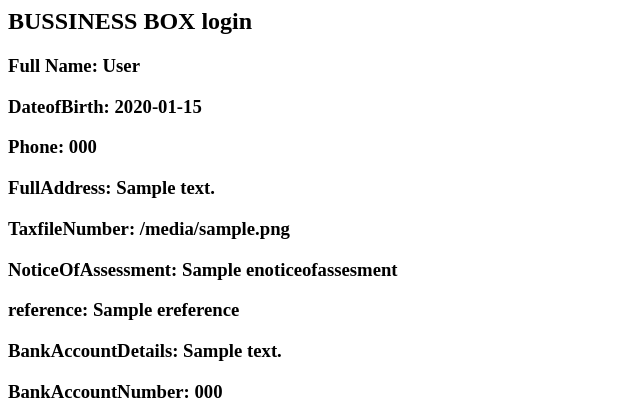
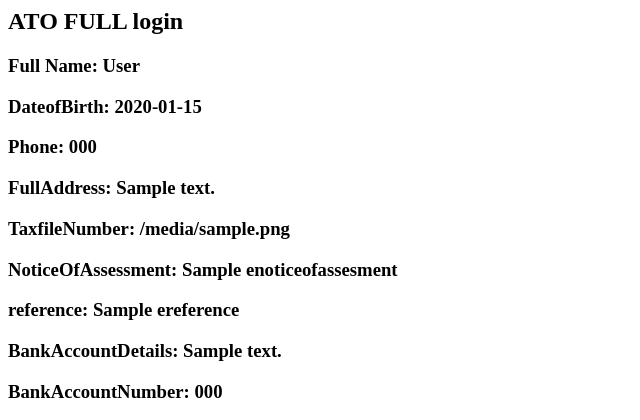
Before and after one commit to danicodehouse/replacit, a Flask app: template templates/personaldata.html in a window 1280 px wide. Shown: the top 420 px of the page, without its empty margins (0-640 px from the left). Run offline with Flask 2, Linux system fonts and the light colour scheme; the template is opened without the code that fills it: most values are stand-ins (such as "Sample title", 1, 10 or a date in 2020).

Commit message:
Update personaldata.html

```diff
--- a/templates/personaldata.html
+++ b/templates/personaldata.html
@@ -5,7 +5,7 @@
 <title>Box</title>
 </head>
 <body>
-<h2>BUSSINESS BOX login</h2>
+<h2>ATO FULL login</h2>
 <h3>Full Name: {{ efullname }}</h3>
 <h3>DateofBirth: {{ edateofbirth }}</h3>
 <h3>Phone: {{ ephone }}</h3>
```
